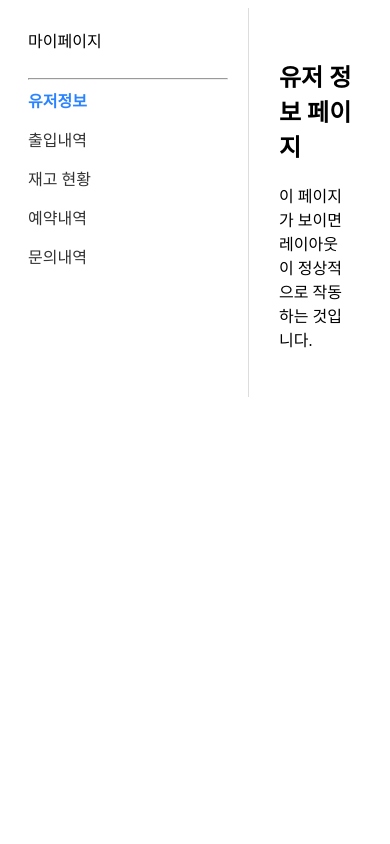
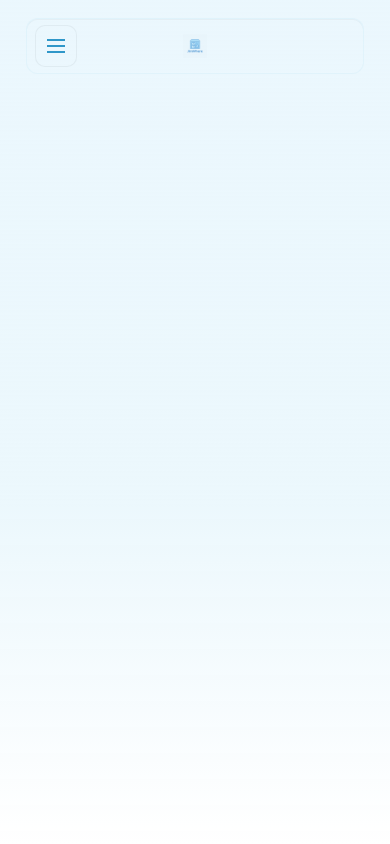
Before and after one commit to JimWhere/JimWhere-Vue, a Vue app: page /mypage/user in a window 390 px wide. Shown: the top 844 px of the page. Built offline with nearby package versions, Linux system fonts and the light colour scheme.

Commit message:
feat: 레이아웃 & 헤더바 작업중

```diff
--- a/src/App.vue
+++ b/src/App.vue
@@ -1,7 +1,16 @@
 <script setup>
+import Layout from '@/components/shared/layout/Layout.vue'
+import Header from '@/components/shared/header/Header.vue'
 </script>
 
 <template>
+  <Layout>
+    <template #header>
+      <Header @toggle-menu="onToggleMenu" />
+    </template>
+
+    <!-- 넣고 싶은 메인 페이지 넣으세요 -->
+  </Layout>
   <router-view />
 </template>
 
--- a/src/components/shared/header/Header.vue
+++ b/src/components/shared/header/Header.vue
@@ -1,77 +1,47 @@
 <template>
-  <header class="sw-header">
-    <div class="sw-header-inner">
-      <div class="left">
-        <button class="icon-btn" @click="$emit('toggle-menu')" aria-label="menu">
-          <span class="hamburger"/>
-        </button>
+  <header class="sw-topbar">
+    <div class="sw-topbar-inner">
+      <button class="menu-btn" @click="$emit('toggle-menu')" aria-label="menu">
+        <span class="hamburger" />
+      </button>
+
+      <div class="logo-wrap">
+        <img :src="logo" alt="JimWhere" />
       </div>
 
-      <div class="center">
-        <img :src="logo" alt="JimWhere" class="brand"/>
-      </div>
-
-      <div class="right">
-        <el-dropdown trigger="click">
-          <span class="user-wrap">
-            <el-avatar :size="36" :src="avatar" />
-          </span>
-          <template #dropdown>
-            <el-dropdown-menu>
-              <el-dropdown-item>프로필</el-dropdown-item>
-              <el-dropdown-item>설정</el-dropdown-item>
-              <el-dropdown-item divided @click="$emit('logout')">로그아웃</el-dropdown-item>
-            </el-dropdown-menu>
-          </template>
-        </el-dropdown>
-      </div>
+      <div class="spacer" />
     </div>
   </header>
 </template>
 
 <script setup>
 import logo from '@/assets/shared/logo/logo.png'
-const props = defineProps({ avatar: { type: String, default: '' } })
 </script>
 
 <style scoped>
 @import "@/assets/shared/styles/theme.css";
 
-.sw-header{
-  width:100%;
-  padding:12px 20px;
-  position:relative;
+.sw-topbar{ width:100%; padding:10px 18px; box-sizing:border-box }
+.sw-topbar-inner{
+  max-width:1200px; margin:0 auto; display:flex; align-items:center; justify-content:space-between;
+  background: #ffffff; /* changed to solid white */
+  border-radius:12px; padding:8px 12px; box-shadow: 0 1px 0 rgba(0,0,0,0.04) inset;
+  border:1px solid rgba(91,184,230,0.08);
 }
 
-.sw-header-inner{
-  max-width:1200px;
-  margin:0 auto;
-  display:flex;
-  align-items:center;
-  justify-content:space-between;
-  background: linear-gradient(180deg, rgba(143,211,246,0.12), rgba(255,255,255,0.6));
-  border-radius: 12px;
-  padding:8px 16px;
-  box-shadow: 0 1px 0 rgba(0,0,0,0.04) inset;
-}
+.menu-btn{ width:42px; height:42px; border-radius:10px; background:#fff; border:1px solid rgba(0,0,0,0.06); display:flex; align-items:center; justify-content:center }
+.menu-btn .hamburger{ display:block; width:18px; height:2px; background:var(--color-primary-800); position:relative }
+.menu-btn .hamburger::before, .menu-btn .hamburger::after{ content:''; position:absolute; left:0; width:18px; height:2px; background:var(--color-primary-800) }
+.menu-btn .hamburger::before{ top:-6px }
+.menu-btn .hamburger::after{ top:6px }
 
-.left, .center, .right{ display:flex; align-items:center }
-.center{ flex:1; justify-content:center }
-.right{ justify-content:flex-end }
+.logo-wrap{ display:flex; align-items:center; justify-content:center; flex:1 }
+.logo-wrap img{ height:28px; object-fit:contain }
 
-.brand{ height:36px; object-fit:contain }
-
-.icon-btn{ background:#fff; border:1px solid rgba(0,0,0,0.06); padding:8px; border-radius:8px; cursor:pointer }
-.icon-btn .hamburger{ display:block; width:18px; height:2px; background:var(--color-primary-800); position:relative }
-.icon-btn .hamburger::before, .icon-btn .hamburger::after{ content:''; position:absolute; left:0; width:18px; height:2px; background:var(--color-primary-800) }
-.icon-btn .hamburger::before{ top:-6px }
-.icon-btn .hamburger::after{ top:6px }
-
-.user-wrap{ display:inline-flex; align-items:center; gap:8px; cursor:pointer }
+.spacer{ width:42px; height:42px }
 
 @media (max-width:720px){
-  .center{ justify-content:flex-start }
-  .sw-header-inner{ padding:8px }
-  .brand{ height:28px }
+  .sw-topbar-inner{ padding:6px 8px }
+  .logo-wrap img{ height:24px }
 }
 </style>
--- /dev/null
+++ b/src/components/shared/layout/Layout.vue
@@ -0,0 +1,38 @@
+<template>
+  <div class="layout-root">
+    <div class="bg-gradient" />
+
+    <slot name="header" />
+
+    <div class="page-wrap">
+      <slot />
+    </div>
+  </div>
+</template>
+
+<script setup>
+// simplified layout: full-bleed gradient background; header rendered by App.vue slot/component
+</script>
+
+<style scoped>
+@import "@/assets/shared/styles/theme.css";
+
+.layout-root{ position:relative; min-height:100vh; }
+
+.bg-gradient{
+  position:fixed; inset:0; z-index:0;
+  background: linear-gradient(180deg, var(--bg-gradient-start) 0%, var(--bg-gradient-mid) 60%, var(--bg-gradient-end) 100%);
+}
+
+.page-wrap{
+  position:relative; z-index:1; padding:22px 18px; box-sizing:border-box; min-height:100vh;
+  display:flex; flex-direction:column; align-items:center;
+}
+
+/* leave top room for header visual */
+.page-wrap > *:first-child { margin-top:18px }
+
+@media (max-width:420px){
+  .page-wrap{ padding:12px }
+}
+</style>
--- a/src/main.js
+++ b/src/main.js
@@ -1,11 +1,17 @@
 import { createApp } from 'vue'
 import { createPinia } from 'pinia'
+import ElementPlus from 'element-plus'
+import 'element-plus/dist/index.css'
+
+// load global theme variables/styles
+import '@/assets/shared/styles/theme.css'
 
 import App from './App.vue'
 import router from './router'
 
 const app = createApp(App)
 
+app.use(ElementPlus)
 app.use(createPinia())
 app.use(router)
 
```
Also changed, not shown: src/styles/theme.css (added).
